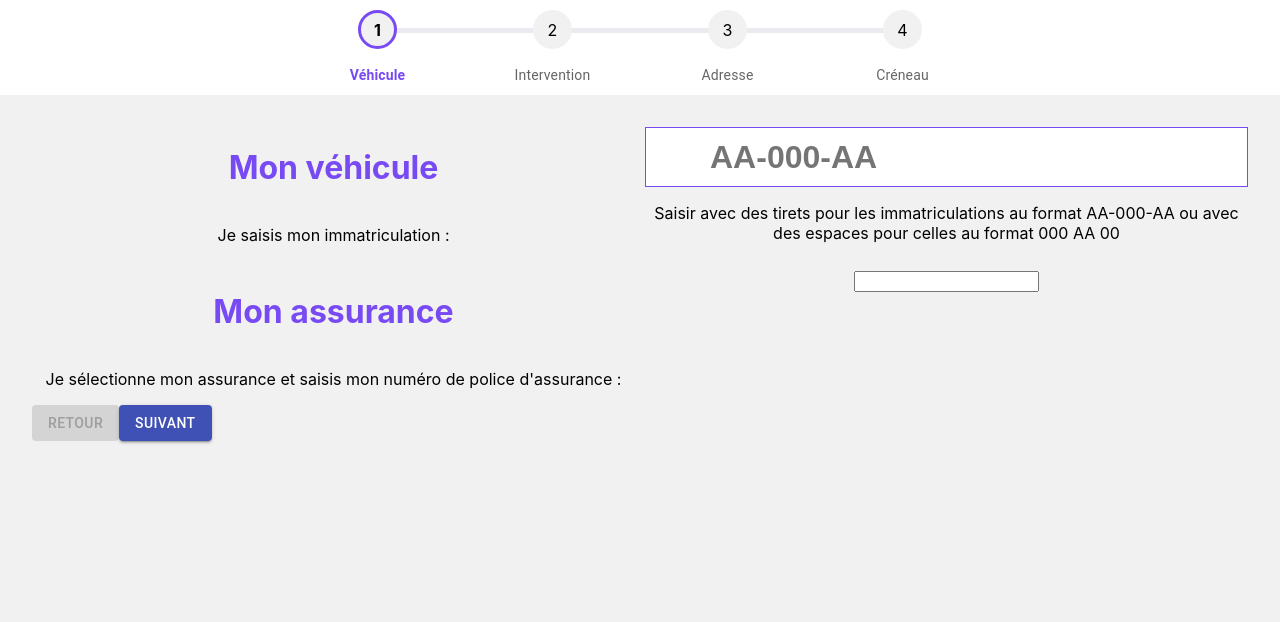
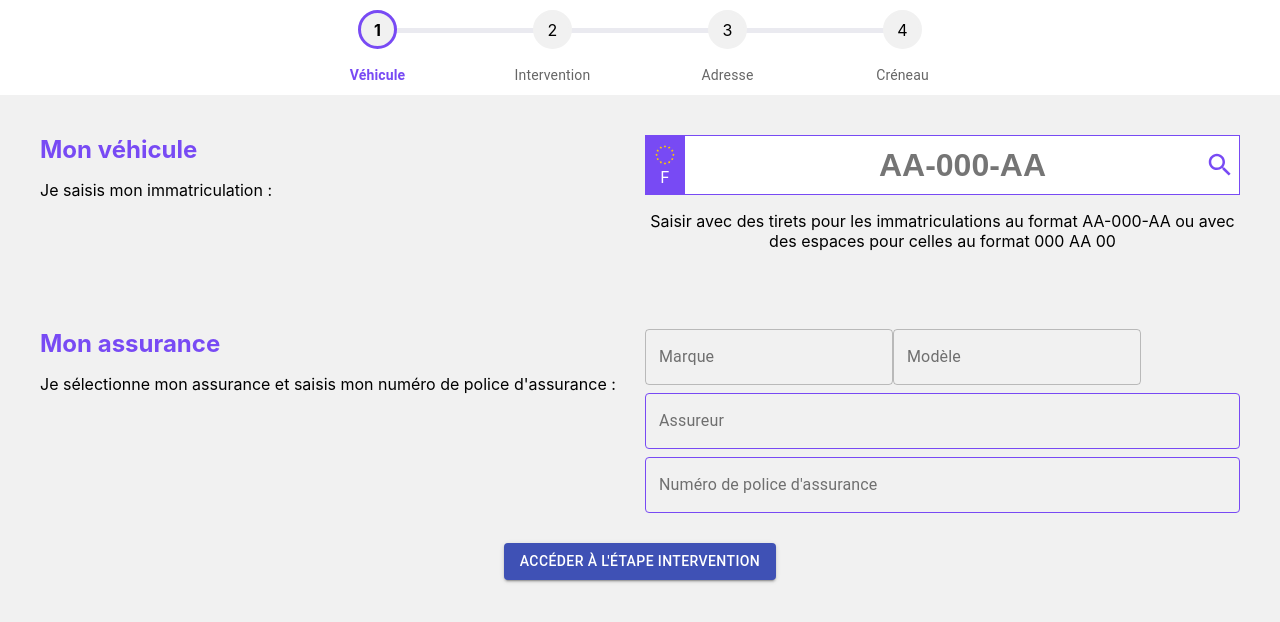
Before and after one commit to vedz/pare-brise, a React (Create React App) app: page / in a window 1280 px wide. Shown: the top 622 px of the page. Built offline with nearby package versions, Linux system fonts and the light colour scheme.

Commit message:
Form véhicule

```diff
--- a/src/components/Formulaire/Vehicule/Vehicule.css
+++ b/src/components/Formulaire/Vehicule/Vehicule.css
@@ -1,30 +1,41 @@
-.wrapper-form{
+.container {
+    width: 100%;
+    padding: 0.5em;
+}
+
+.wrapper-form {
     display: grid;
     grid-template-columns: 1fr;
     grid-template-rows: 1fr;
     grid-gap: 10px;
 }
 
-@media(min-width:767px){
-    .wrapper-form{
+.align-vertically {
+    display: flex;
+    align-items: center;
+    flex-direction: column;
+}
+
+@media (min-width: 767px) {
+    .wrapper-form {
         display: grid;
         grid-template-columns: repeat(2, 1fr);
         grid-template-rows: repeat(2, 1fr);
         grid-gap: 10px;
     }
+    .align-vertically {
+        align-items: flex-start;
+    }
 }
 
-.align-vertically{
-    display: flex;
-    align-items: center;
-    flex-direction: column;
+.title {
+    color: #784af4;
+    margin: 0;
 }
-
-.title{
-    color:#784af4;
+.immatriculation-content {
+    position: relative;
 }
-
-.immatriculation-input{
+.immatriculation-input {
     width: 100%;
     height: 60px;
     font-size: 2em;
@@ -32,4 +43,43 @@
     padding-right: 24px;
     font-weight: bold;
     border: 1px solid #784af4;
+    text-align: center;
 }
+
+.immatriculation-input-left {
+    display: flex;
+    flex-direction: column;
+    position: absolute;
+    top: 0;
+    left: 0;
+    height: 60px;
+    width: 40px;
+    background-color: #784af4;
+    align-items: center;
+    color: white;
+    justify-content: center;
+}
+.immatriculation-input-left-wrapper {
+    display: flex;
+    flex-direction: column;
+    align-items: center;
+}
+
+.immatriculation-input-rigth {
+    position: absolute;
+    right: 5px;
+    top: 15px;
+    width: 30px !important;
+    height: 30px !important;
+    color: #784af4;
+}
+
+.wrapper-fields {
+    display: flex;
+}
+
+.wrapper-buttons {
+    margin-top: 30px;
+    display: flex;
+    justify-content: center;
+}
--- a/src/components/Formulaire/Vehicule/Vehicule.js
+++ b/src/components/Formulaire/Vehicule/Vehicule.js
@@ -1,56 +1,139 @@
 import React from 'react';
 import { useForm } from 'react-hook-form';
 import Button from '@material-ui/core/Button';
-import './Vehicule.css'
+import './Vehicule.css';
+import logoEurope from '../../../assets/images/icn_europe.svg';
+import SearchIcon from '@material-ui/icons/Search';
+import TextField from '@material-ui/core/TextField';
+import { makeStyles, withStyles } from '@material-ui/core';
+
+const CustomTextField = withStyles({
+    root: {
+        '& label.Mui-focused': {
+            color: '#784af4',
+        },
+        '& .MuiOutlinedInput-root': {
+            '& fieldset': {
+                borderColor: '#784af4',
+            },
+            '&:hover fieldset': {
+                borderColor: '#784af4',
+                borderWidth: '2px',
+            },
+            '&.Mui-focused fieldset': {
+                borderColor: '#784af4',
+            },
+        },
+    },
+})(TextField);
+
+const styleInput = makeStyles({
+    root: {
+        width: '100%',
+        marginTop: '0.5em',
+    },
+});
+
+const styleInputVoiture = makeStyles({
+    root: {
+        width: '100%',
+        marginTop: '0.5em',
+        border: '1px solid red',
+        background: 'yellow',
+    },
+});
 
 const Vehicule = ({ reservation, onSubmit, activeStep, steps, handleBack }) => {
-
+    const styleI = styleInput();
     const { register, handleSubmit } = useForm({
         defaultValues: {
-            ...reservation
-        }
+            ...reservation,
+        },
     });
 
     return (
-        <div>
+        <div className="container">
             <form onSubmit={handleSubmit(onSubmit)}>
-                <div class="wrapper-form">
+                <div className="wrapper-form">
                     <div className="immatriculation-title align-vertically ">
-                        <h1 className="title">Mon véhicule</h1>
+                        <h2 className="title">Mon véhicule</h2>
                         <p>Je saisis mon immatriculation :</p>
                     </div>
                     <div className="immatriculation-content align-vertically">
-                        <input className="immatriculation-input" name="nom" ref={register} placeholder="AA-000-AA" />
-                        <p style={{ textAlign: 'center' }}>Saisir avec des tirets pour les immatriculations au format AA-000-AA ou avec des espaces pour celles au format 000 AA 00</p>
-
+                        <input
+                            className="immatriculation-input"
+                            name="plaque"
+                            ref={register}
+                            placeholder="AA-000-AA"
+                        />
+                        <div className="immatriculation-input-left">
+                            <div className="immatriculation-input-left-wrapper">
+                                <img src={logoEurope} />
+                                <span>F</span>
+                            </div>
+                        </div>
+                        <SearchIcon className="immatriculation-input-rigth" />
+                        <p style={{ textAlign: 'center' }}>
+                            Saisir avec des tirets pour les immatriculations au
+                            format AA-000-AA ou avec des espaces pour celles au
+                            format 000 AA 00
+                        </p>
                     </div>
                     <div className="assurance-title align-vertically">
-                        <h1 className="title">Mon assurance</h1>
-                        <p style={{ textAlign: 'center' }}>Je sélectionne mon assurance et saisis mon numéro de police d'assurance :</p>
+                        <h2 className="title">Mon assurance</h2>
+                        <p style={{ textAlign: 'center' }}>
+                            Je sélectionne mon assurance et saisis mon numéro de
+                            police d'assurance :
+                        </p>
                     </div>
+
                     <div className="assurance-content align-vertically">
-                        <input name="nom" ref={register} />
+                        <div className="wrapper-fields">
+                            <TextField
+                                id="outlined-basic"
+                                label="Marque"
+                                variant="outlined"
+                                name="marque"
+                                inputRef={register()}
+                            />
+                            <TextField
+                                id="outlined-basic"
+                                label="Modèle"
+                                variant="outlined"
+                                name="modele"
+                                inputRef={register()}
+                            />
+                        </div>
+                        <CustomTextField
+                            classes={styleI}
+                            id="outlined-basic"
+                            label="Assureur"
+                            variant="outlined"
+                            name="assureur"
+                            inputRef={register()}
+                        />
+                        <CustomTextField
+                            classes={styleI}
+                            id="outlined-basic"
+                            label="Numéro de police d'assurance"
+                            variant="outlined"
+                            name="num_assurance"
+                            inputRef={register()}
+                        />
                     </div>
                 </div>
+            </form>
 
-
-            </form>
-            <Button
-                color="primary"
-                disabled={activeStep === 0}
-                onClick={handleBack}
-                variant="contained"
-            >
-                Retour
-         </Button>
+            <div className="wrapper-buttons">
                 <Button
                     type="submit"
                     variant="contained"
                     color="primary"
                     onClick={handleSubmit(onSubmit)}
                 >
-                {activeStep === steps.length - 1 ? 'Terminé' : 'Suivant'}
+                    Accéder à l'étape Intervention
                 </Button>
+            </div>
         </div>
     );
 };
--- a/src/containers/reservation/reservation.css
+++ b/src/containers/reservation/reservation.css
@@ -1,4 +1,4 @@
-.reservation{
+.reservation {
     display: flex;
     flex-direction: column;
     height: 100vh;
--- a/src/store/reducer.js
+++ b/src/store/reducer.js
@@ -1,18 +1,22 @@
-import * as actionTypes from './actions'
+import * as actionTypes from './actions';
 
 const initialState = {
-    nom: '',
-    prenom: ''
-}
+    plaque: '',
+    marque: '',
+    modele: '',
+    assureur: '',
+    num_assurance: '',
+    modele: '',
+};
 
 const reducer = (state = initialState, action) => {
     switch (action.type) {
         case actionTypes.UPDATE_RESERVATION:
             console.log(action.reservation);
-            return { ...state, ...action.reservation }
+            return { ...state, ...action.reservation };
     }
 
     return state;
-}
+};
 
 export default reducer;
```
Also changed, not shown: src/assets/images/icn_europe.svg (added). Lines whose indentation alone changed are shown as unchanged.
